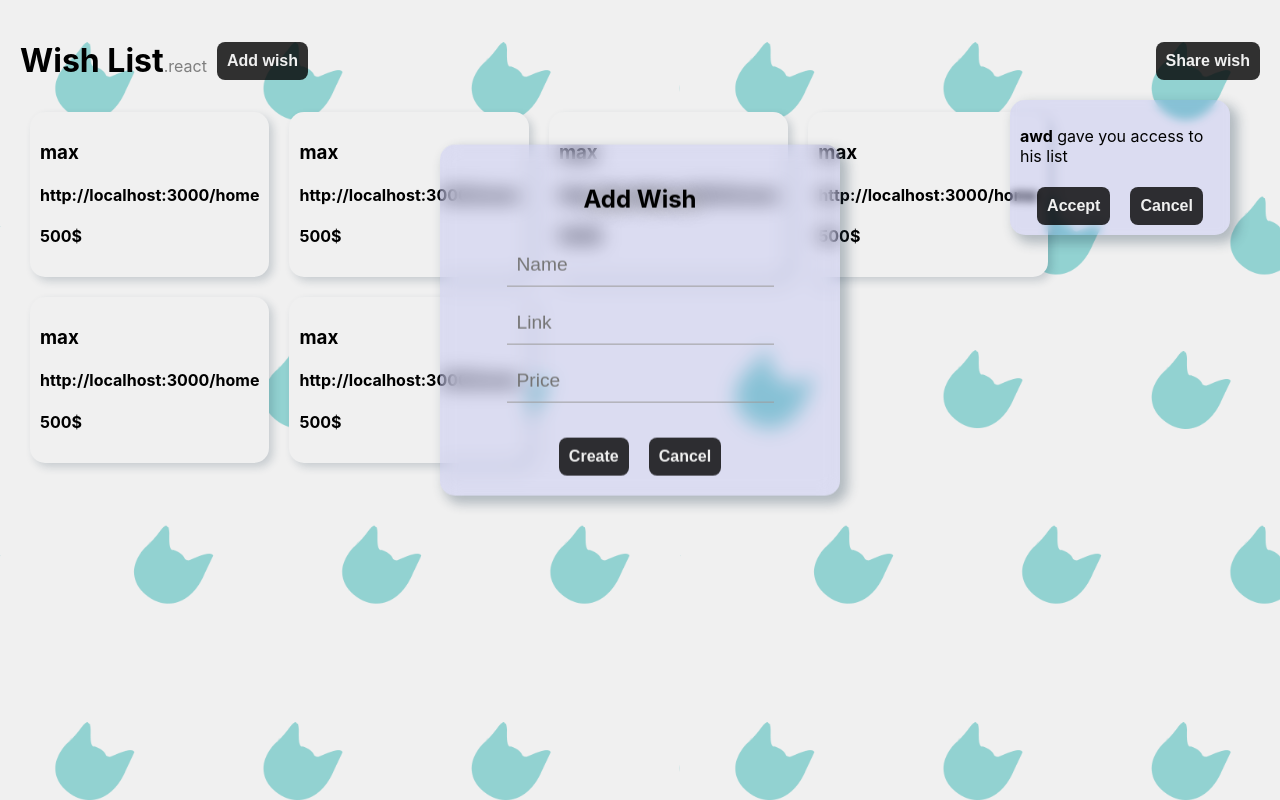
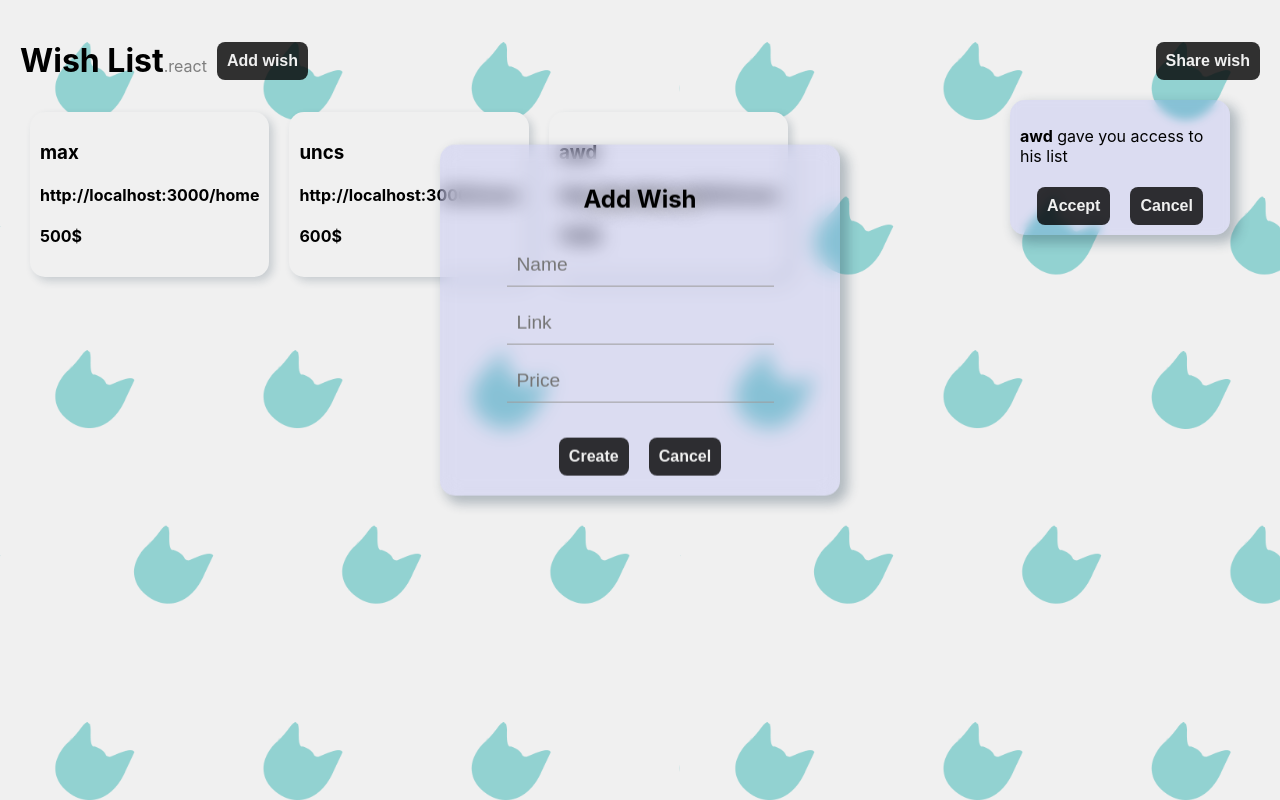
Before and after one commit to Shithappe/wish-list, a React (Create React App) app: page /home in a window 1280 px wide. Built offline with nearby package versions, Linux system fonts and the light colour scheme.

Commit message:
move data to file

```diff
--- /dev/null
+++ b/src/customData.json
@@ -0,0 +1,20 @@
+[
+    {
+        "id": 1,
+        "name": "max",
+        "link": "http://localhost:3000/home",
+        "price": "500$"
+    },
+    {
+        "id": 2,
+        "name": "uncs",
+        "link": "http://localhost:3000/home",
+        "price": "600$"
+    },
+    {
+        "id": 3,
+        "name": "awd",
+        "link": "http://localhost:3000/home",
+        "price": "700$"
+    }
+]
--- a/src/pages/Home.js
+++ b/src/pages/Home.js
@@ -3,13 +3,17 @@ import Notification from '../components/Notification.js'
 import AddItemForm from '../components/AddItemForm.js'
 // import ShareList from './ShareList.js'
 
+import data from '../customData.json'
+
 export default function Home() {
-    let data = {
-        id: 1,
-        name: 'max',
-        link: 'http://localhost:3000/home',
-        price: '500$'
-    }
+    // let data = {
+    //     id: 1,
+    //     name: 'max',
+    //     link: 'http://localhost:3000/home',
+    //     price: '500$'
+    // }
+    console.log(data);
+
     return (
         <div className='main'>
             <div className='nav'>
@@ -24,12 +28,8 @@ export default function Home() {
             {/* <ShareList /> */}
 
             {/* useForm */}
-            <Wish data={data} />
-            <Wish data={data} />
-            <Wish data={data} />
-            <Wish data={data} />
-            <Wish data={data} />
-            <Wish data={data} />
+
+            {data.map((data) =>  <Wish key={data.id} data={data}/>)}
         </div>
     )
 }
```
